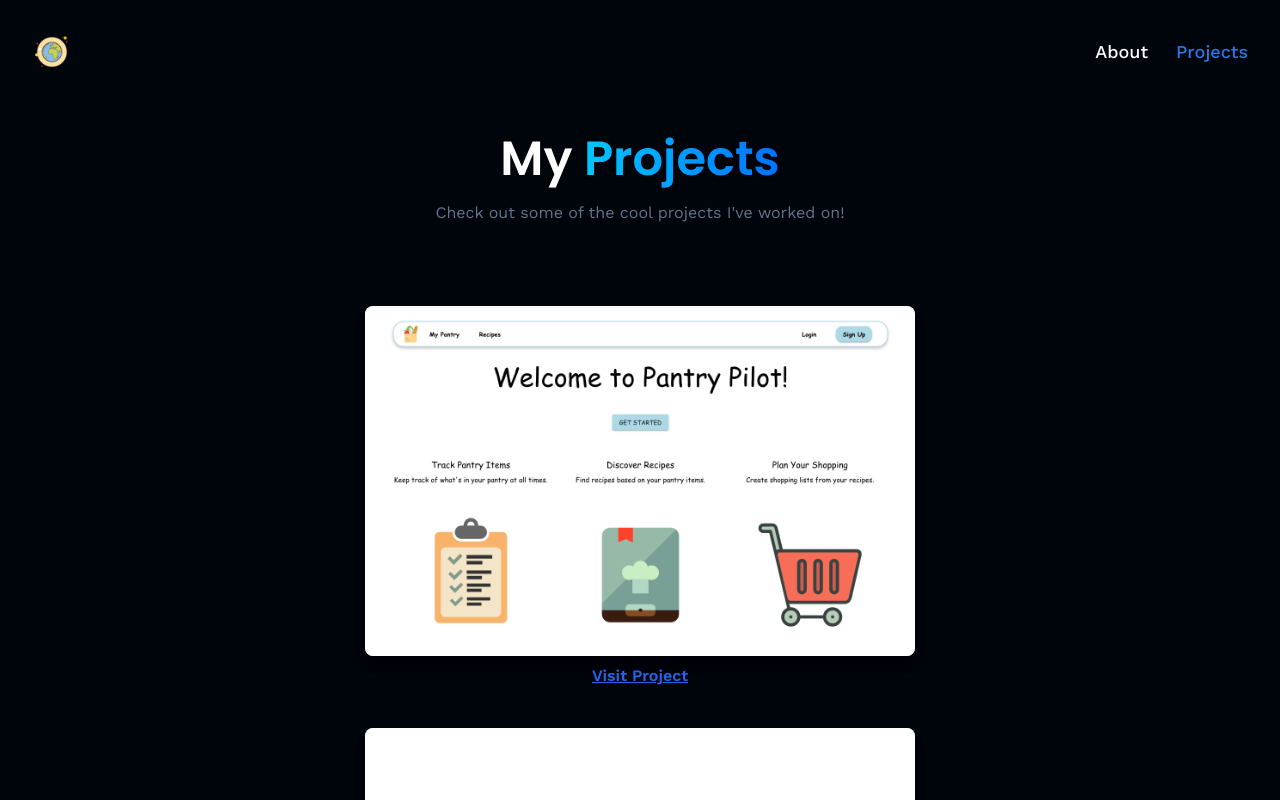
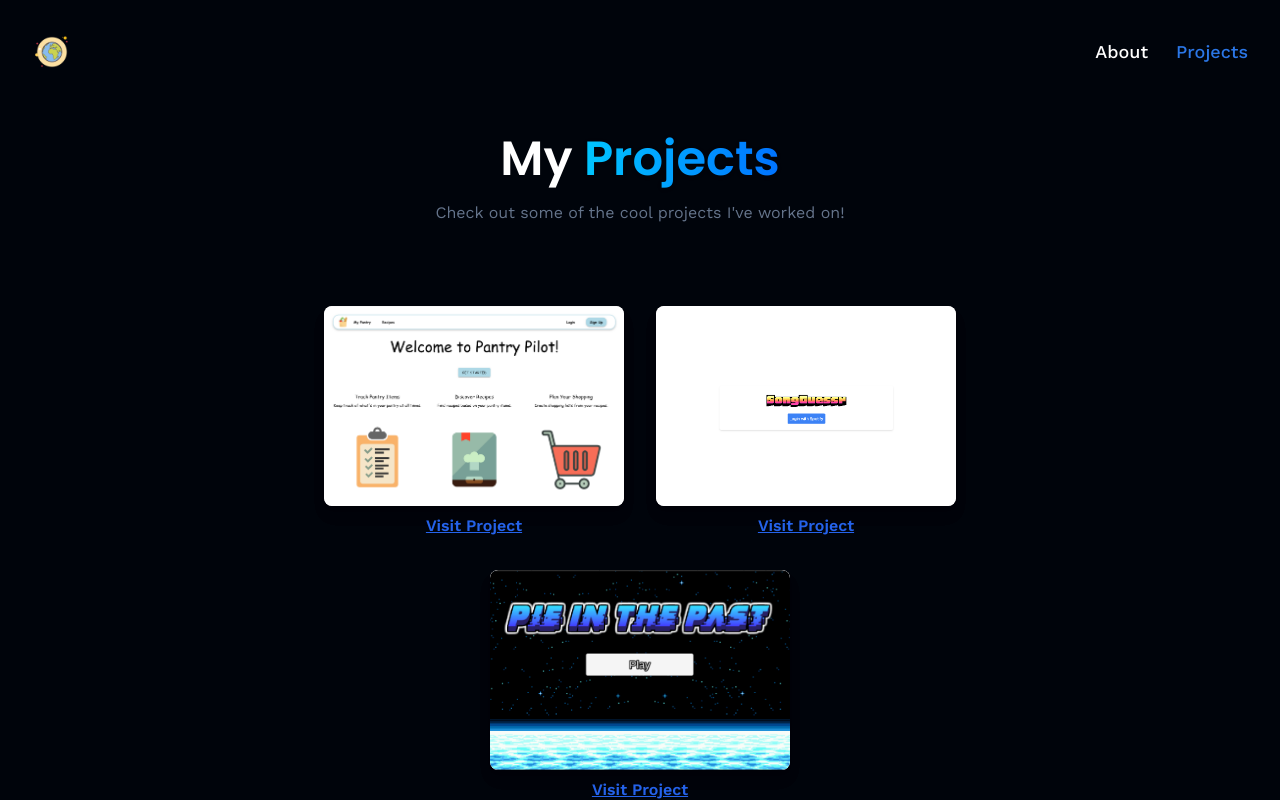
Before and after one commit to derekjytan/portfolio, a React (Vite) app: page /projects in a window 1280 px wide. Shown: the top 800 px of the page. Built offline with nearby package versions, Linux system fonts and the light colour scheme.

Commit message:
improving project card animations

```diff
--- a/src/pages/Projects.jsx
+++ b/src/pages/Projects.jsx
@@ -26,14 +26,27 @@ const ProjectCard = ({ src, title, description, tech, onClick }) => {
     }
   };
 
+  // Animation variants
+  const cardVariants = {
+    hidden: { opacity: 0, y: 20 },
+    visible: {
+      opacity: 1,
+      y: 0,
+      transition: {
+        duration: 0.6,
+        ease: "easeInOut",
+      }
+    },
+  };
+
   return (
     <motion.div
       onClick={onClick || handleFlip}
-      className="w-full sm:w-[550px] h-[350px] rounded-lg shadow-lg cursor-pointer perspective"
-      initial={{ opacity: 0, y: 50 }}
-      whileInView={{ opacity: 1, y: 0 }}
+      className="w-full sm:w-[300px] h-[200px] rounded-lg shadow-lg cursor-pointer perspective"
+      variants={cardVariants}
+      initial="hidden"
+      whileInView="visible"
       viewport={{ once: true }}
-      transition={{ duration: 0.5, ease: 'easeOut' }}
     >
       <motion.div
         className="flip-card-inner w-full h-full"
@@ -56,11 +69,10 @@ const ProjectCard = ({ src, title, description, tech, onClick }) => {
           className="flip-card-back w-full h-full bg-blue-600 text-white rounded-lg shadow-lg p-4 flex flex-col justify-between"
           style={{ backfaceVisibility: 'hidden', transform: 'rotateY(180deg)' }}
         >
-          <div className="flex flex-col gap-20 py-3 z-[30]">
-            <h1 className="text-xl font-semibold">{title}</h1>
-            <p className="text-gray-100">{description}</p>\
-            <p className="text-gray-100">{tech}</p>
-
+          <div className="flex flex-col gap-4 py-3 z-[30]">
+            <h1 className="text-lg font-semibold">{title}</h1>
+            <p className="text-gray-100 text-sm">{description}</p>
+            <p className="text-gray-100 text-xs">{tech}</p>
           </div>
         </div>
       </motion.div>
@@ -82,14 +94,37 @@ const Projects = () => {
         Check out some of the cool projects I've worked on!
       </p>
 
-      <div className="flex flex-wrap justify-center gap-10 my-20 text-white">
-        {projects.map((project) => (
+      <motion.div
+        className="flex flex-wrap justify-center gap-8 my-20 text-white"
+        initial="hidden"
+        animate="visible"
+        variants={{
+          visible: {
+            transition: {
+              staggerChildren: 0.2, // Staggered effect for individual animations
+            },
+          },
+        }}
+      >
+        {projects.map((project, index) => (
           <motion.div
             key={project.name}
-            initial={{ opacity: 0, y: 50 }}
-            whileInView={{ opacity: 1, y: 0 }}
+            custom={index}
+            initial="hidden"
+            whileInView="visible"
             viewport={{ once: true }}
-            transition={{ duration: 1.3, ease: 'easeOut' }}
+            variants={{
+              hidden: { opacity: 0, y: 20 },
+              visible: {
+                opacity: 1,
+                y: 0,
+                transition: {
+                  duration: 0.6, // Using easeInOut for smooth transition
+                  ease: "easeInOut",
+                  delay: index * 0.2, // Staggering each card
+                },
+              },
+            }}
             className="flex flex-col items-center w-full sm:w-auto"
           >
             <ProjectCard
@@ -107,7 +142,7 @@ const Projects = () => {
             </Link>
           </motion.div>
         ))}
-      </div>
+      </motion.div>
       <Footer />
     </section>
   );
```
